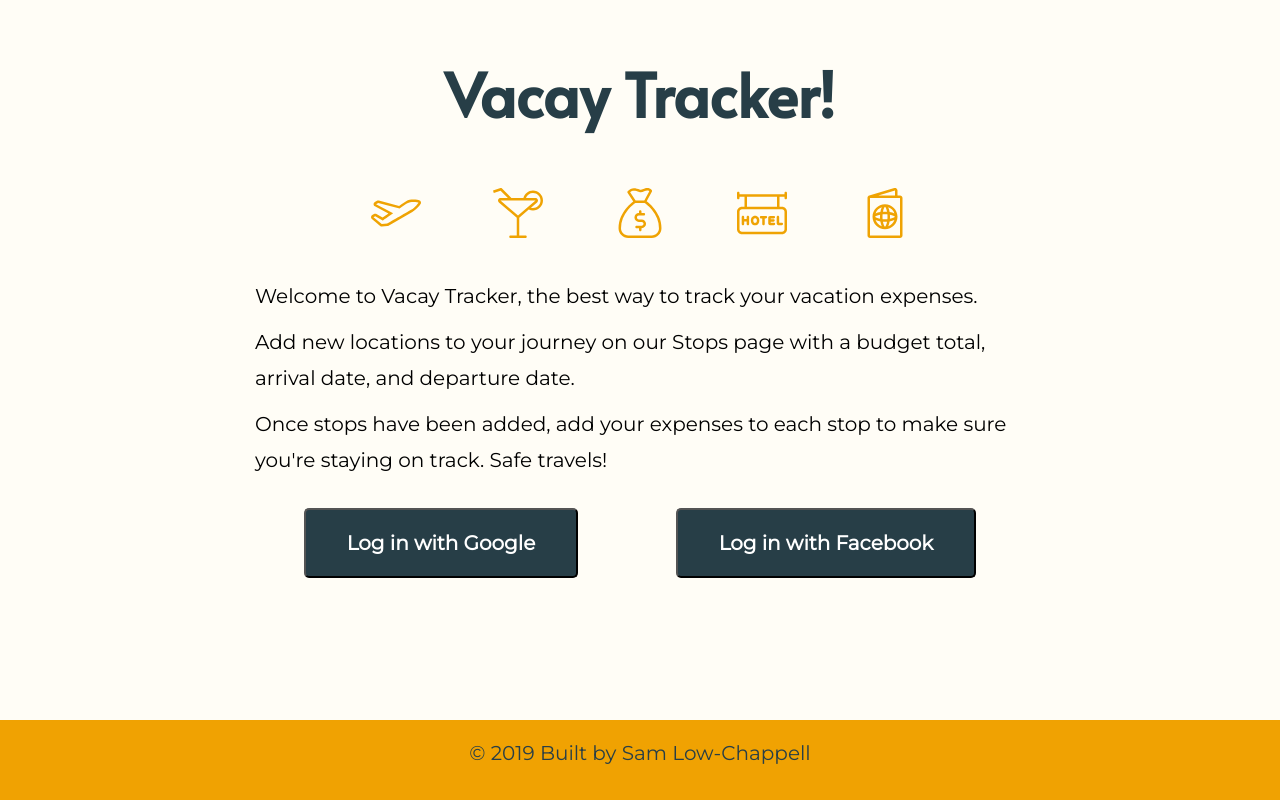
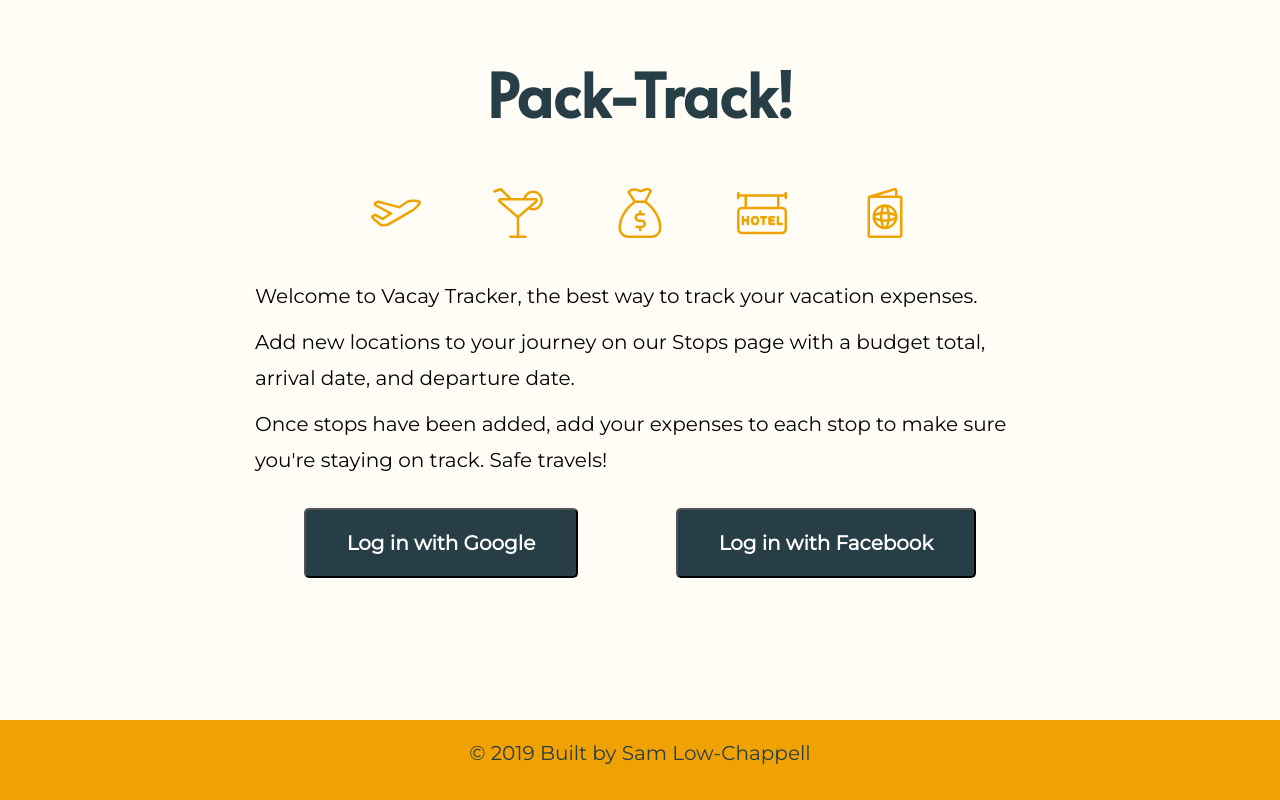
Before and after one commit to sjlowchappell/vacation-tracker, a React (Create React App) app: page / in a window 1280 px wide. Built offline with nearby package versions, Linux system fonts and the light colour scheme; no server answers.

Commit message:
updated site name and styling

```diff
--- a/public/index.html
+++ b/public/index.html
@@ -22,7 +22,7 @@
       work correctly both with client-side routing and a non-root public URL.
       Learn how to configure a non-root public URL by running `npm run build`.
     -->
-		<title>Vacay Tracker!</title>
+		<title>Pac-Track!</title>
 	</head>
 	<body>
 		<noscript>You need to enable JavaScript to run this app.</noscript>
--- a/src/App.css
+++ b/src/App.css
@@ -207,10 +207,12 @@ body {
 }
 
 header h1 {
-	font-size: 2.5rem;
+	font-size: 4rem;
+	color: #f0a202;
+	text-shadow: 0px 0px 4px #dad7cd;
 	padding: 0;
 	margin: 0;
-	color: #dad7cd;
+	/* color: #dad7cd; */
 }
 
 h1 {
--- a/src/App.js
+++ b/src/App.js
@@ -76,7 +76,6 @@ class App extends Component {
 	//Login and logout related methods
 	login = providerType => {
 		let provider;
-
 		providerType === 'google'
 			? (provider = new firebase.auth.GoogleAuthProvider())
 			: (provider = new firebase.auth.FacebookAuthProvider());
--- a/src/components/login.js
+++ b/src/components/login.js
@@ -10,7 +10,7 @@ import moneybag from '../assets/money-bag.svg';
 const Login = ({ login }) => {
 	return (
 		<div className={loginStyles.container}>
-			<h1>Vacay Tracker!</h1>
+			<h1>Pack-Track!</h1>
 			<div className={loginStyles.iconContainer}>
 				<div className={loginStyles.icon}>
 					<img src={airplane} alt="SVG of an airplane" />
--- a/src/components/sideBar.js
+++ b/src/components/sideBar.js
@@ -15,7 +15,7 @@ const SideBar = ({ user, logout, stops, totalCost }) => {
 			<div className={sideBar.content}>
 				<header>
 					<Link to="/">
-						<h1>Vacay Tracker!</h1>
+						<h1>Pack-Track!</h1>
 					</Link>
 					<div className={sideBar.profile}>
 						<div className={sideBar.profileImageContainer}>
```
